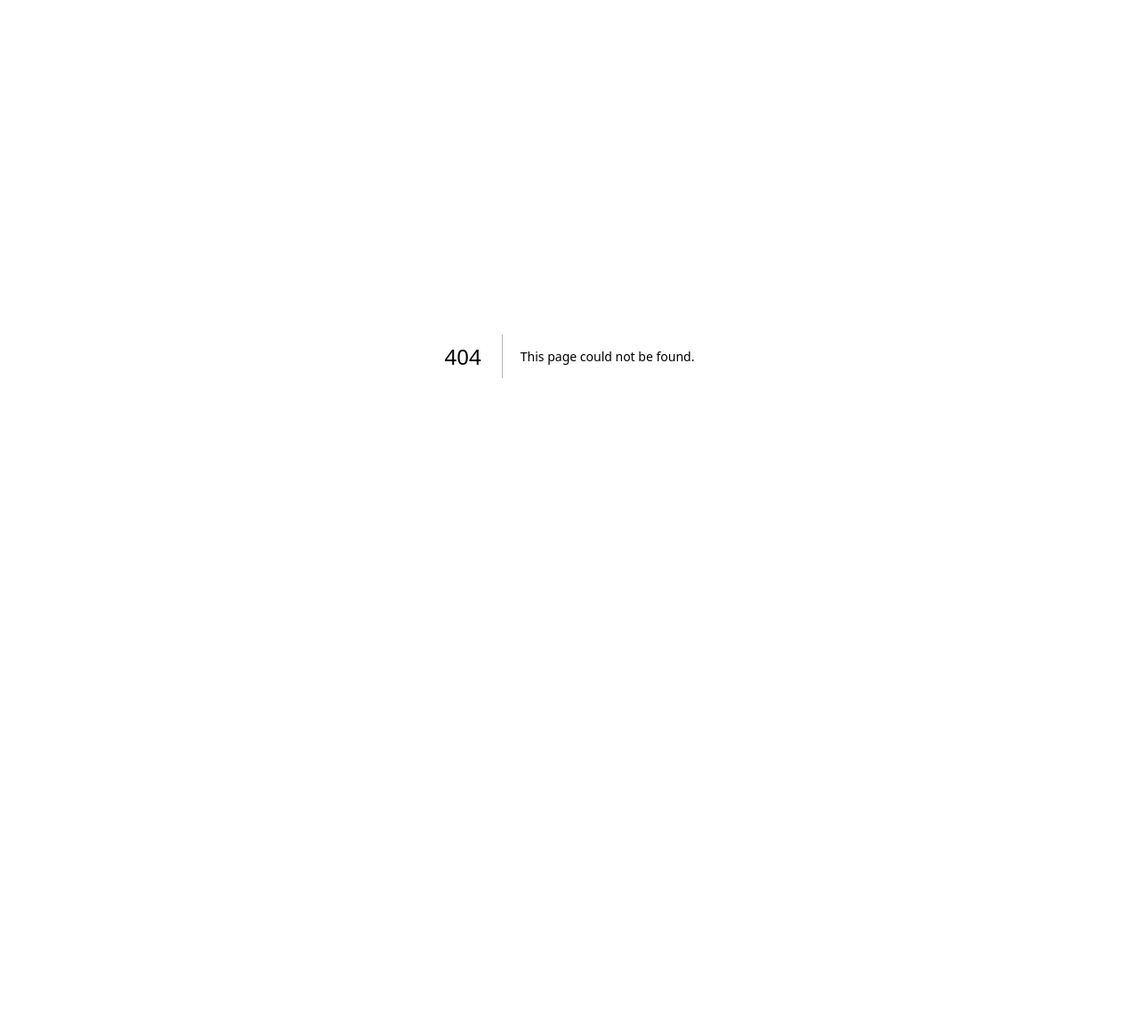
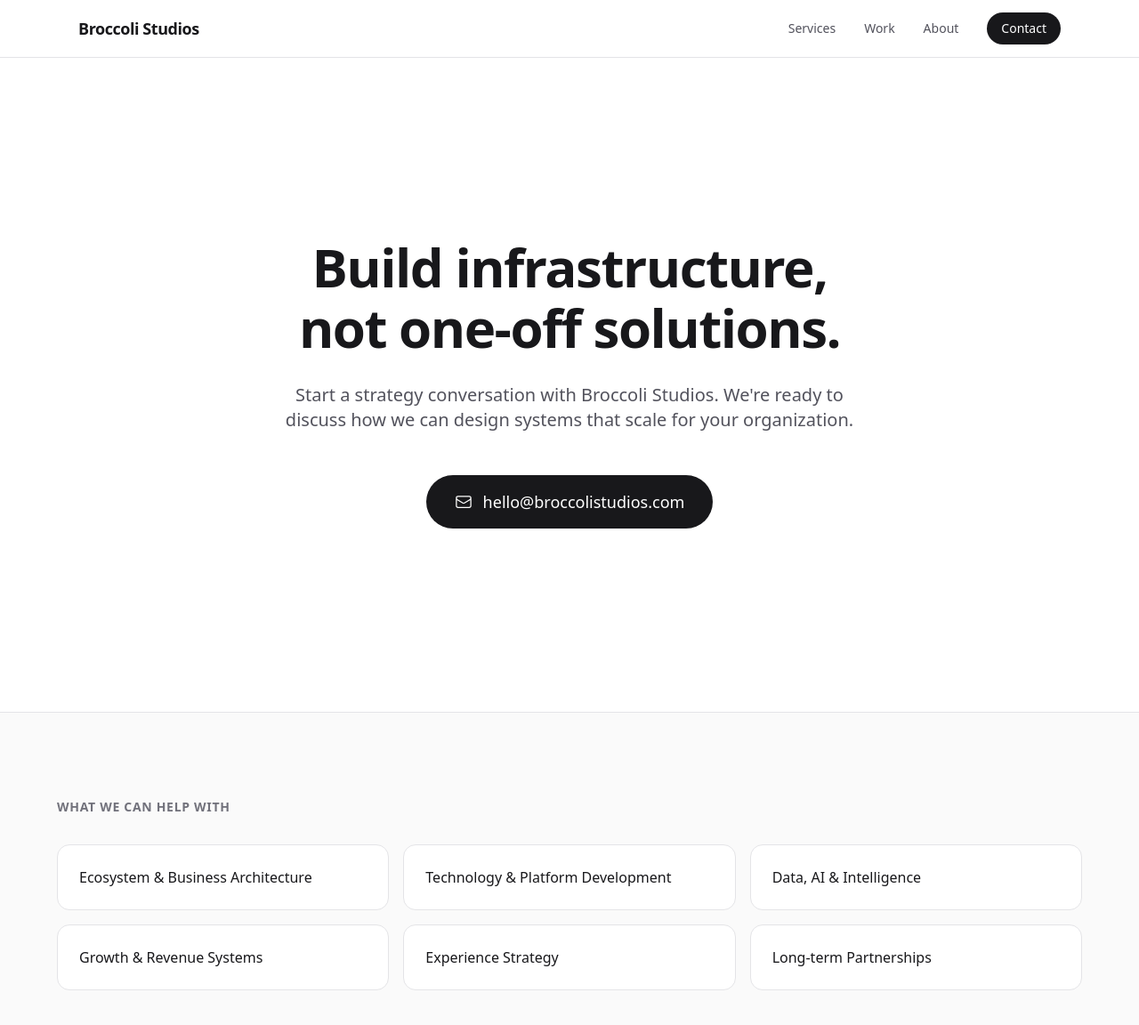
Before and after one commit to LorenzoWynberg/grupozv.io, a Next.js app: page /contact in a window 1280 px wide. Before the commit this address had no page. Shown: the top 1152 px of the page at 89% size. Before the commit the page ends 800 px from the top, so only its background shows below. Built offline with nearby package versions, Linux system fonts and the light colour scheme.

Commit message:
Add contact page with CTA and expectations

```diff
--- /dev/null
+++ b/app/contact/page.tsx
@@ -0,0 +1,195 @@
+import Link from "next/link";
+import type { Metadata } from "next";
+
+export const metadata: Metadata = {
+  title: "Contact — Broccoli Studios",
+  description:
+    "Start a strategy conversation with Broccoli Studios. Build infrastructure, not one-off solutions.",
+};
+
+export default function ContactPage() {
+  return (
+    <div className="min-h-screen bg-white text-zinc-900 dark:bg-zinc-950 dark:text-zinc-50">
+      {/* Navigation */}
+      <nav className="fixed top-0 left-0 right-0 z-50 border-b border-zinc-200 bg-white/80 backdrop-blur-md dark:border-zinc-800 dark:bg-zinc-950/80">
+        <div className="mx-auto flex h-16 max-w-6xl items-center justify-between px-6">
+          <Link href="/" className="text-lg font-semibold tracking-tight">
+            Broccoli Studios
+          </Link>
+          <div className="hidden items-center gap-8 md:flex">
+            <Link
+              href="/services"
+              className="text-sm text-zinc-600 transition-colors hover:text-zinc-900 dark:text-zinc-400 dark:hover:text-zinc-50"
+            >
+              Services
+            </Link>
+            <Link
+              href="/work"
+              className="text-sm text-zinc-600 transition-colors hover:text-zinc-900 dark:text-zinc-400 dark:hover:text-zinc-50"
+            >
+              Work
+            </Link>
+            <Link
+              href="/about"
+              className="text-sm text-zinc-600 transition-colors hover:text-zinc-900 dark:text-zinc-400 dark:hover:text-zinc-50"
+            >
+              About
+            </Link>
+            <Link
+              href="/contact"
+              className="rounded-full bg-zinc-900 px-4 py-2 text-sm font-medium text-white transition-colors hover:bg-zinc-700 dark:bg-zinc-50 dark:text-zinc-900 dark:hover:bg-zinc-200"
+            >
+              Contact
+            </Link>
+          </div>
+        </div>
+      </nav>
+
+      {/* Hero */}
+      <section className="flex min-h-screen flex-col items-center justify-center px-6 pt-16">
+        <div className="mx-auto max-w-4xl text-center">
+          <h1 className="text-4xl font-bold tracking-tight md:text-5xl lg:text-6xl">
+            Build infrastructure,
+            <span className="mt-2 block">not one-off solutions.</span>
+          </h1>
+          <p className="mx-auto mt-8 max-w-2xl text-lg text-zinc-600 dark:text-zinc-400 md:text-xl">
+            Start a strategy conversation with Broccoli Studios. We&apos;re
+            ready to discuss how we can design systems that scale for your
+            organization.
+          </p>
+
+          <div className="mt-12">
+            <a
+              href="mailto:hello@broccolistudios.com"
+              className="inline-flex items-center gap-3 rounded-full bg-zinc-900 px-8 py-4 text-lg font-medium text-white transition-colors hover:bg-zinc-700 dark:bg-zinc-50 dark:text-zinc-900 dark:hover:bg-zinc-200"
+            >
+              <svg
+                className="h-5 w-5"
+                fill="none"
+                viewBox="0 0 24 24"
+                strokeWidth={1.5}
+                stroke="currentColor"
+              >
+                <path
+                  strokeLinecap="round"
+                  strokeLinejoin="round"
+                  d="M21.75 6.75v10.5a2.25 2.25 0 01-2.25 2.25h-15a2.25 2.25 0 01-2.25-2.25V6.75m19.5 0A2.25 2.25 0 0019.5 4.5h-15a2.25 2.25 0 00-2.25 2.25m19.5 0v.243a2.25 2.25 0 01-1.07 1.916l-7.5 4.615a2.25 2.25 0 01-2.36 0L3.32 8.91a2.25 2.25 0 01-1.07-1.916V6.75"
+                />
+              </svg>
+              hello@broccolistudios.com
+            </a>
+          </div>
+        </div>
+      </section>
+
+      {/* Services Quick Links */}
+      <section className="border-t border-zinc-200 bg-zinc-50 px-6 py-24 dark:border-zinc-800 dark:bg-zinc-900">
+        <div className="mx-auto max-w-6xl">
+          <h2 className="text-sm font-semibold uppercase tracking-wider text-zinc-500 dark:text-zinc-400">
+            What We Can Help With
+          </h2>
+          <div className="mt-8 grid gap-4 sm:grid-cols-2 lg:grid-cols-3">
+            {[
+              "Ecosystem & Business Architecture",
+              "Technology & Platform Development",
+              "Data, AI & Intelligence",
+              "Growth & Revenue Systems",
+              "Experience Strategy",
+              "Long-term Partnerships",
+            ].map((service) => (
+              <div
+                key={service}
+                className="rounded-xl border border-zinc-200 bg-white p-6 dark:border-zinc-800 dark:bg-zinc-950"
+              >
+                <p className="font-medium">{service}</p>
+              </div>
+            ))}
+          </div>
+        </div>
+      </section>
+
+      {/* Expectations */}
+      <section className="border-t border-zinc-200 px-6 py-24 dark:border-zinc-800">
+        <div className="mx-auto max-w-4xl">
+          <h2 className="text-sm font-semibold uppercase tracking-wider text-zinc-500 dark:text-zinc-400">
+            What to Expect
+          </h2>
+          <div className="mt-8 space-y-6">
+            <div className="flex items-start gap-4">
+              <span className="flex h-8 w-8 shrink-0 items-center justify-center rounded-full bg-zinc-100 text-sm font-semibold dark:bg-zinc-800">
+                1
+              </span>
+              <div>
+                <h3 className="font-semibold">Initial Conversation</h3>
+                <p className="mt-1 text-zinc-600 dark:text-zinc-400">
+                  We&apos;ll discuss your goals, challenges, and vision to
+                  understand if there&apos;s a fit.
+                </p>
+              </div>
+            </div>
+            <div className="flex items-start gap-4">
+              <span className="flex h-8 w-8 shrink-0 items-center justify-center rounded-full bg-zinc-100 text-sm font-semibold dark:bg-zinc-800">
+                2
+              </span>
+              <div>
+                <h3 className="font-semibold">Discovery & Assessment</h3>
+                <p className="mt-1 text-zinc-600 dark:text-zinc-400">
+                  We analyze your current state and identify opportunities for
+                  system-level improvements.
+                </p>
+              </div>
+            </div>
+            <div className="flex items-start gap-4">
+              <span className="flex h-8 w-8 shrink-0 items-center justify-center rounded-full bg-zinc-100 text-sm font-semibold dark:bg-zinc-800">
+                3
+              </span>
+              <div>
+                <h3 className="font-semibold">Strategy Proposal</h3>
+                <p className="mt-1 text-zinc-600 dark:text-zinc-400">
+                  We present a clear roadmap for ecosystem design, platform
+                  development, and growth.
+                </p>
+              </div>
+            </div>
+          </div>
+        </div>
+      </section>
+
+      {/* Footer */}
+      <footer className="border-t border-zinc-200 px-6 py-12 dark:border-zinc-800">
+        <div className="mx-auto flex max-w-6xl flex-col items-center justify-between gap-6 md:flex-row">
+          <p className="text-sm text-zinc-600 dark:text-zinc-400">
+            &copy; {new Date().getFullYear()} Broccoli Studios. All rights
+            reserved.
+          </p>
+          <div className="flex items-center gap-6">
+            <Link
+              href="/services"
+              className="text-sm text-zinc-600 transition-colors hover:text-zinc-900 dark:text-zinc-400 dark:hover:text-zinc-50"
+            >
+              Services
+            </Link>
+            <Link
+              href="/work"
+              className="text-sm text-zinc-600 transition-colors hover:text-zinc-900 dark:text-zinc-400 dark:hover:text-zinc-50"
+            >
+              Work
+            </Link>
+            <Link
+              href="/about"
+              className="text-sm text-zinc-600 transition-colors hover:text-zinc-900 dark:text-zinc-400 dark:hover:text-zinc-50"
+            >
+              About
+            </Link>
+            <Link
+              href="/contact"
+              className="text-sm text-zinc-600 transition-colors hover:text-zinc-900 dark:text-zinc-400 dark:hover:text-zinc-50"
+            >
+              Contact
+            </Link>
+          </div>
+        </div>
+      </footer>
+    </div>
+  );
+}
```
